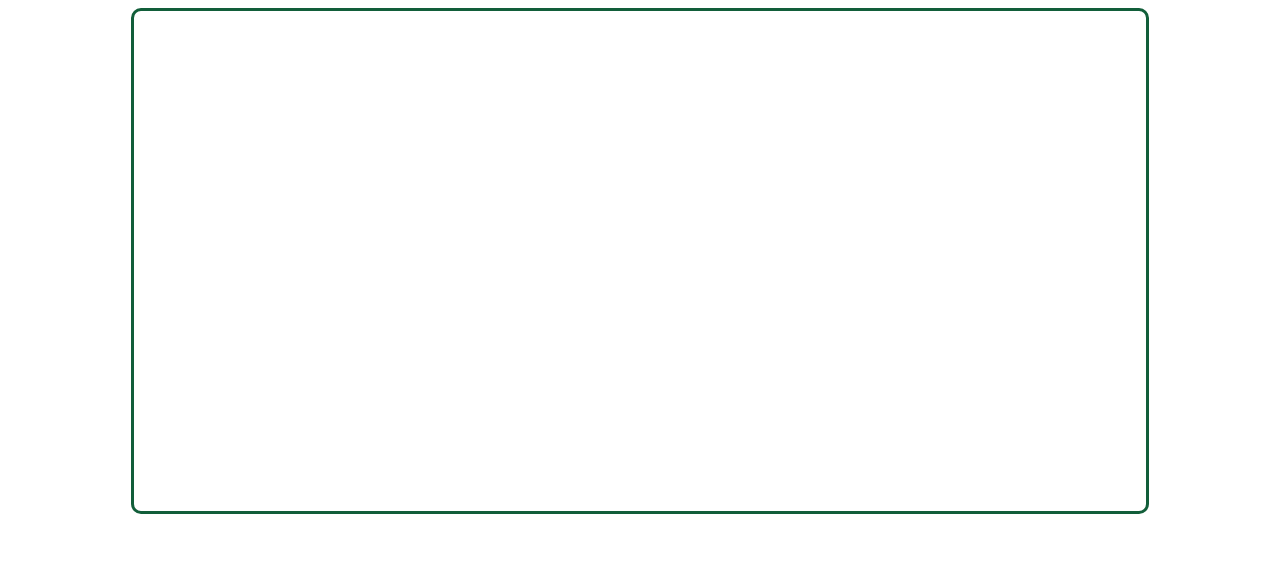
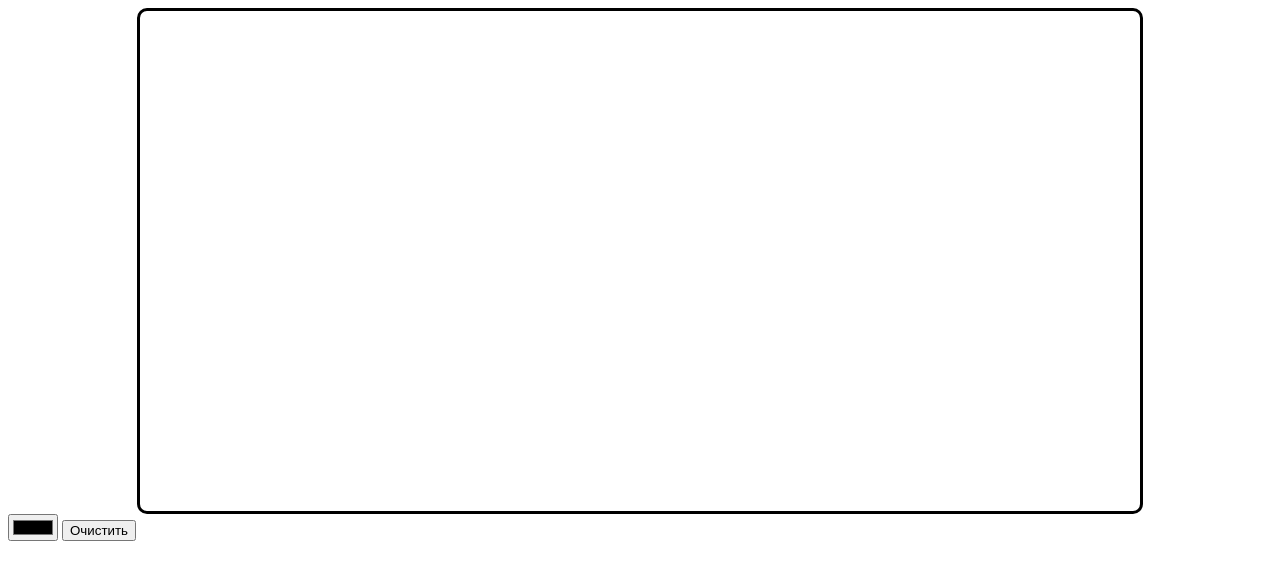
Before and after one commit to sadownek/booard, a plain HTML site: page board/index.html in a window 1280 px wide. Drawn offline with Linux system fonts and the light colour scheme.

Commit message:
Add files via upload

```diff
--- a/board/index.html
+++ b/board/index.html
@@ -6,8 +6,46 @@
 
 <body>
     <div class="board-wrapper">
-        <canvas id='board'>
+        <canvas id='board' width="1000" height="500">
     </div>
+    <input type="color" id="colorPicker" value="#000000">
+    <input type="button" id="clearBoard" value="Очистить">
+    <div id="offsetData"></div>
 </body>
 
+<script>
+    const board = document.getElementById('board')
+    const ctx = board.getContext('2d')
+    const offsetDiv = document.getElementById('offsetData');
+    const colorPicker = document.getElementById('colorPicker');
+    const clearBoard = document.getElementById('clearBoard');
+
+    let mousedown = false
+
+    clearBoard.onclick = function() {
+        mousedown = false
+        ctx.clearRect(0, 0, board.width, board.height)
+    }
+
+    board.onmousedown = function (e) {
+        mousedown = true
+        ctx.moveTo(e.offsetX, e.offsetY)
+        ctx.beginPath()
+        ctx.lineWidth = 3
+        ctx.lineCap = "round"
+        ctx.strokeStyle = colorPicker.value
+    }
+
+    board.onmouseup = function () { mousedown = false }
+
+    board.onmousemove = function (e) {
+        if (mousedown === true) {
+            ctx.lineTo(e.offsetX, e.offsetY)
+            ctx.stroke()
+            offsetDiv.innerText = `X: ${e.offsetX}, Y: ${e.offsetY}`
+        }
+    }
+
+</script>
+
 </html>
--- a/board/style.css
+++ b/board/style.css
@@ -1,12 +1,11 @@
 .board-wrapper{
-    width: 80%;
-    border: 3px solid rgb(18, 94, 58);
+    width: fit-content;
+    border: 3px solid black;
     border-radius: 10px;
     height: 500px;
     margin: auto;
 }
 
 #board {
-    width: -webkit-fill-available;
-    height: -webkit-fill-available;
+    cursor: crosshair;
 }
```
